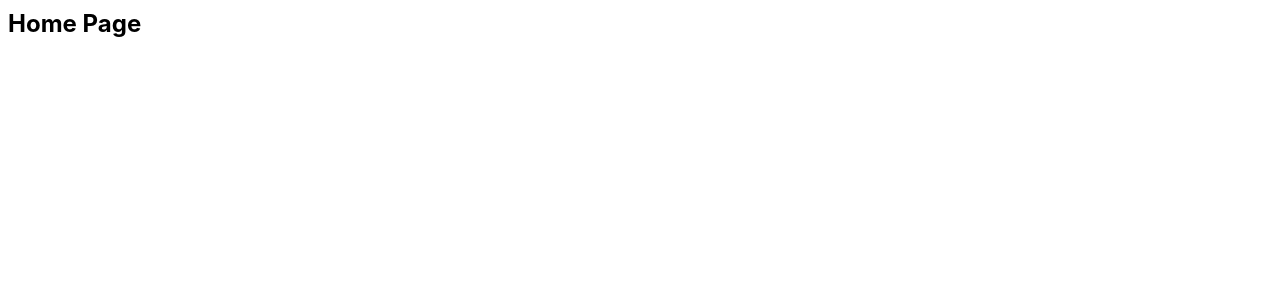
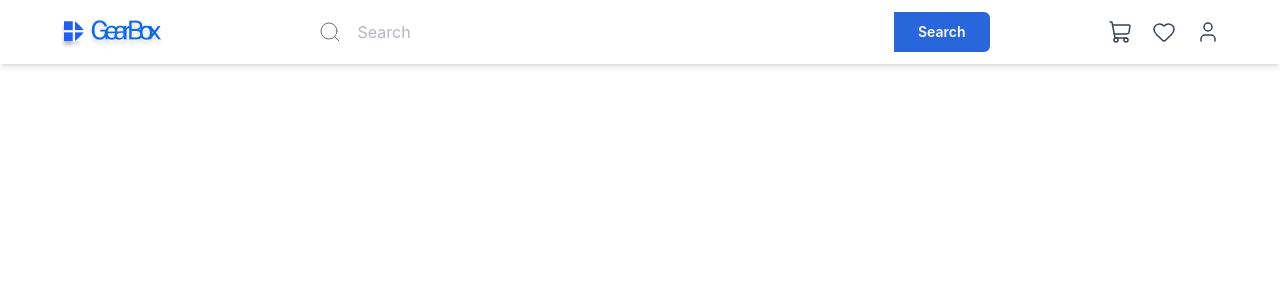
Before and after one commit to david-taiwo/gearbox, a React (Vite) app: page / in a window 1280 px wide. Shown: the top 300 px of the page. Built offline with nearby package versions, Linux system fonts and the light colour scheme.

Commit message:
completed the top section of the navbar

```diff
--- a/package.json
+++ b/package.json
@@ -10,6 +10,7 @@
     "preview": "vite preview"
   },
   "dependencies": {
+    "lucide-react": "^1.7.0",
     "react": "^19.2.4",
     "react-dom": "^19.2.4",
     "react-router-dom": "^7.14.0"
--- a/src/App.jsx
+++ b/src/App.jsx
@@ -6,9 +6,11 @@ import CartPage from "./pages/CartPage";
 import CheckoutPage from "./pages/CheckoutPage";
 import LoginPage from "./pages/LoginPage";
 import ComparePage from "./pages/ComparePage";
+import BlogPage from "./pages/BlogPage";
 import OrderSuccessPage from "./pages/OrderSuccessPage";
 import AccountDashboardPage from "./pages/AccountDashboardPage";
 import WishlistPage from "./pages/WishlistPage";
+import FaqPage from "./pages/FaqPage";
 import NotFoundPage from "./pages/NotFoundPage";
 
 function App() {
@@ -20,10 +22,12 @@ function App() {
       <Route path="/cart/" element={<CartPage />} />
       <Route path="/checkout" element={<CheckoutPage />} />
       <Route path="/login" element={<LoginPage />} />
+      <Route path="/blog" element={<BlogPage />} />
       <Route path="/compare" element={<ComparePage />} />
       <Route path="/order-success" element={<OrderSuccessPage />} />
       <Route path="/account/dashboard" element={<AccountDashboardPage />} />
       <Route path="/account/wishlist" element={<WishlistPage />} />
+      <Route path="/faq" element={<FaqPage />} />
       <Route path="*" element={<NotFoundPage />} />
     </Routes>
   );
--- a/src/components/common/Navbar.jsx
+++ b/src/components/common/Navbar.jsx
@@ -0,0 +1,101 @@
+import { useState } from "react";
+import { Link, useNavigate } from "react-router-dom";
+import { Search, ShoppingCart, Heart, User, Phone } from "lucide-react";
+
+import gearbox_logo from "../../assets/gearbox_logo.png";
+
+// Product categories for the dropdown menu in the navbar
+const categories = [
+  "Computer & Laptop",
+  "Computer Accessories",
+  "SmartPhone",
+  "Headphone",
+  "Mobile Accessories",
+  "Gaming Console",
+  "Camera & Photo",
+  "TV & Homes Appliances",
+  "Watches & Accessories",
+  "GPS & Navigation",
+  "Wearable Technology",
+];
+
+// The main nav Links
+const navLinks = [
+  { label: "Home", path: "/" },
+  { label: "Compare", path: "/compare" },
+  { label: "Blog", path: "/blog" },
+  { label: "FAQ", path: "/faq" },
+  { label: "Contact Us", path: "/contsct" },
+];
+
+function Navbar() {
+  const [searchQuery, setSearchQuery] = useState("");
+  const [showMegaMenu, setShowMegaMenu] = useState(false);
+  const navigate = useNavigate();
+
+  function handleSearch(e) {
+    e.preventDefault();
+    if (searchQuery.trim()) {
+      navigate(`/products?search=${searchQuery}`);
+    }
+  }
+
+  return (
+    <header className="w-full shadow-md sticky top-0 z-50 bg-white">
+      {/* -- Top Row -- */}
+      <div className="max-w-[1440px] mx-auto px-15 py-3 flex items-center gap-4">
+        {/* logo */}
+        <Link to={"/"} className="flex items-center">
+          <span className="">
+            <img src={gearbox_logo} />
+          </span>
+        </Link>
+
+        {/* Search Bar */}
+        <form onSubmit={handleSearch} className="flex flex-1 max-w-2xl mx-auto">
+          <div className="relative flex-1 flex items-center">
+            <Search className="text-gray-500" strokeWidth={1} />
+            <input
+              type="text"
+              value={searchQuery}
+              onChange={(e) => setSearchQuery(e.target.value)}
+              placeholder="Search"
+              className="flex-1 px-4 py-2 text-md text-gray-500 outline-none focus:border-[#2966DC] "
+            />
+          </div>
+
+          <button
+            type="submit"
+            className="bg-[#2966DC] text-white px-6 py-2 rounded-r-md text-sm font-semibold hover:bg-blue-700 transition-colors"
+          >
+            Search
+          </button>
+        </form>
+
+        {/* Icons */}
+        <div className="flex items-center gap-5 shrink-0">
+          <Link
+            to="/cart"
+            className="text-gray-700 hover:text-[#2966DC] transition-colors"
+          >
+            <ShoppingCart strokeWidth={1.5} />
+          </Link>
+          <Link
+            to="/account/wishlist"
+            className="text-gray-700 hover:text-[#2966DC] transition-colors"
+          >
+            <Heart strokeWidth={1.5} />
+          </Link>
+          <Link
+            to="/login"
+            className="text-gray-700 hover:text-[#2966DC] transition-colors"
+          >
+            <User strokeWidth={1.5} />
+          </Link>
+        </div>
+      </div>
+    </header>
+  );
+}
+
+export default Navbar;
--- /dev/null
+++ b/src/pages/BlogPage.jsx
@@ -0,0 +1,5 @@
+function BlogPage() {
+  return <div className="p-2 text-2xl font-bold">Blog Page</div>;
+}
+
+export default BlogPage;
--- /dev/null
+++ b/src/pages/FaqPage.jsx
@@ -0,0 +1,5 @@
+function FaqPage() {
+  return <div className="p-2">Frequently Asked Questions Page</div>;
+}
+
+export default FaqPage;
--- a/src/pages/HomePage.jsx
+++ b/src/pages/HomePage.jsx
@@ -1,5 +1,11 @@
+import Navbar from "../components/common/Navbar";
+
 function HomePage() {
-  return <div className="p-2 text-2xl font-bold">Home Page</div>;
+  return (
+    <>
+      <Navbar />
+    </>
+  );
 }
 
 export default HomePage;
```
Also changed, not shown: src/assets/gearbox_logo.png (added), 1 other file (tests, documents, lock files or other folders).
